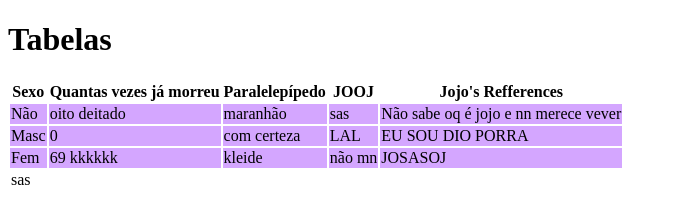
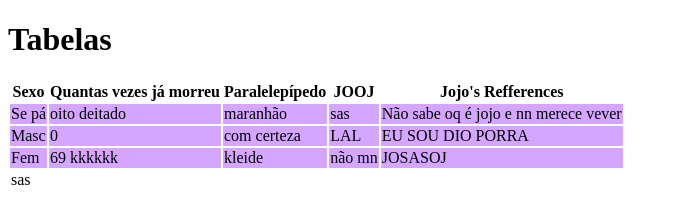
Before and after one commit to P4nte/aula-tabela, a plain HTML site: page index.html in a window 1280 px wide. Shown: the full height of the page, 0-678 px from the left. Drawn offline with Linux system fonts and the light colour scheme.

Commit message:
adicionado o arquivo index.html

```diff
--- a/index.html
+++ b/index.html
@@ -29,7 +29,7 @@
             <tbody>
 
                 <tr>
-                    <td>Não</td>
+                    <td>Se pá</td>
                     <td>oito deitado</td>
                     <td>maranhão</td>
                     <td>sas</td>
```
